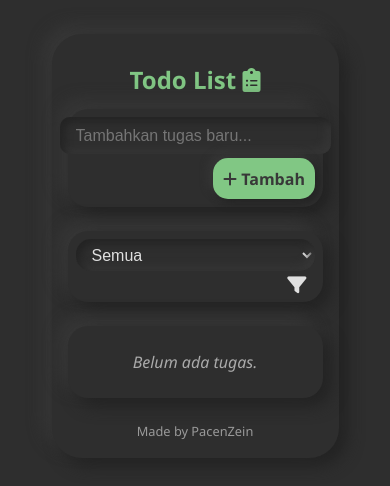
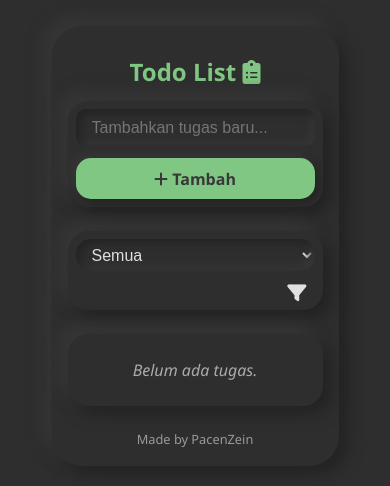
Before and after one commit to Ahmadpacenzein/32-pbk-uts-233510008, a Vue app: page / in a window 390 px wide. Shown: the part 176-662 px from the top of the page. Built offline with nearby package versions, Linux system fonts and the light colour scheme.

Commit message:
Penyesuain terhadap tampilan di mobile, responsive

```diff
--- a/src/App.vue
+++ b/src/App.vue
@@ -69,7 +69,6 @@ const toggleComplete = id => {
           <span :class="{ completed: t.completed }">{{ t.text }}</span>
           <i class="fas fa-trash-alt delete-icon" @click="deleteTask(t.id)"></i>
         </div>
-        <!-- Jika tidak ada tugas -->
         <p v-if="filteredTasks.length === 0" class="empty">Belum ada tugas.</p>
       </div>
 
@@ -165,7 +164,6 @@ h1 {
 
 /* Filter card */
 .filter-card select {
-  color : var(--text);
   flex: 1;
   padding: 0.4rem 0.75rem;
   border: none;
@@ -236,7 +234,7 @@ h1 {
   opacity: 0.6;
 }
 
-/* Responsive adjustments */
+/* Responsive untuk mobile umum */
 @media (max-width: 480px) {
   .container {
     padding: 1rem;
@@ -252,6 +250,7 @@ h1 {
   }
   .input-card input, .filter-card select {
     width: 100%;
+    box-sizing: border-box;
   }
   .input-card button, .filter-card i {
     align-self: flex-end;
@@ -261,4 +260,36 @@ h1 {
     gap: 0.5rem;
   }
 }
+
+/* ===== Extra Mobile Fixes ===== */
+@media (max-width: 480px) {
+  /* Pastikan input-card dan filter-card kolom penuh */
+  .input-card,
+  .filter-card {
+    flex-direction: column;
+    align-items: stretch;
+  }
+
+  /* Input full width */
+  .input-card input {
+    width: 100%;
+    box-sizing: border-box;
+  }
+  /* Button full width & margin atas */
+  .input-card button {
+    width: 100%;
+    margin-top: 0.5rem;
+  }
+
+  /* Select full width */
+  .filter-card select {
+    width: 100%;
+    box-sizing: border-box;
+  }
+  /* Filter icon di pojok bawah */
+  .filter-card i {
+    margin-top: 0.5rem;
+    align-self: flex-end;
+  }
+}
 </style>
```
